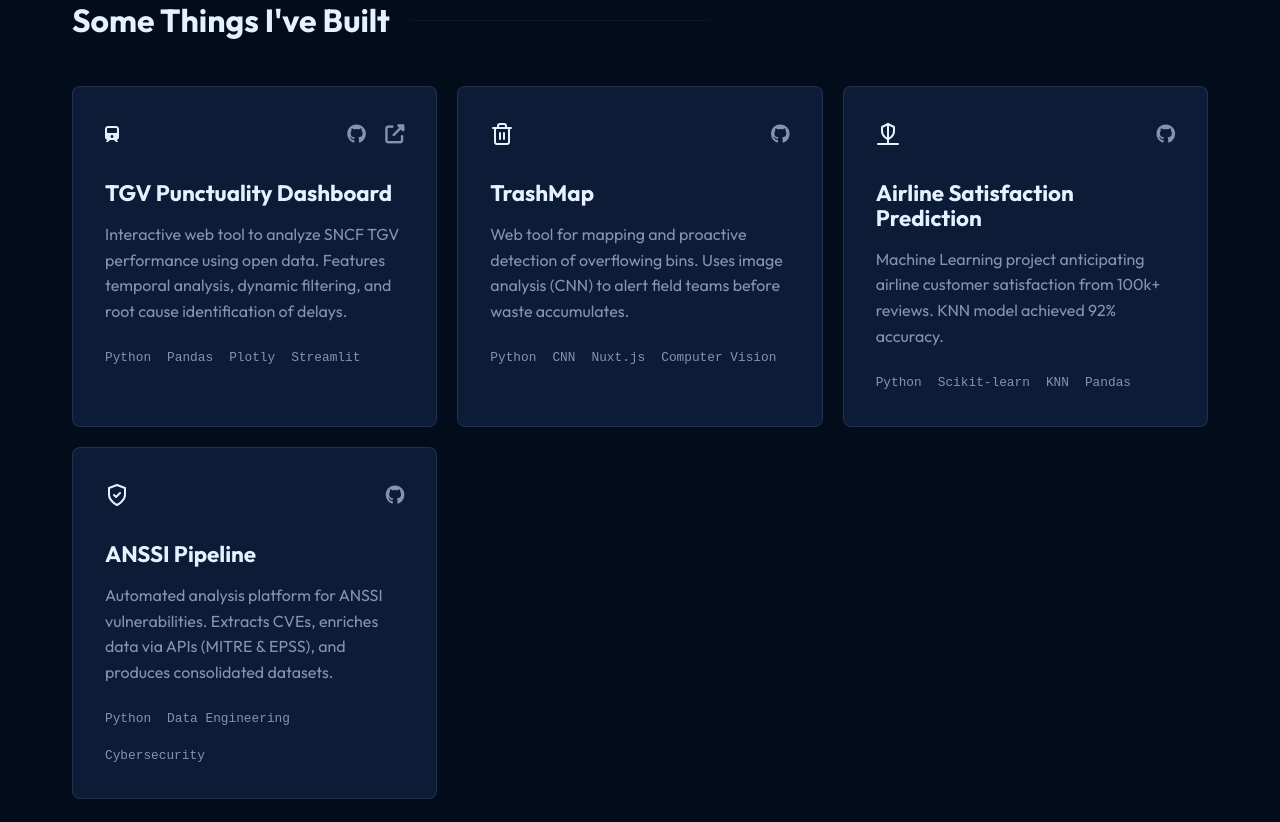
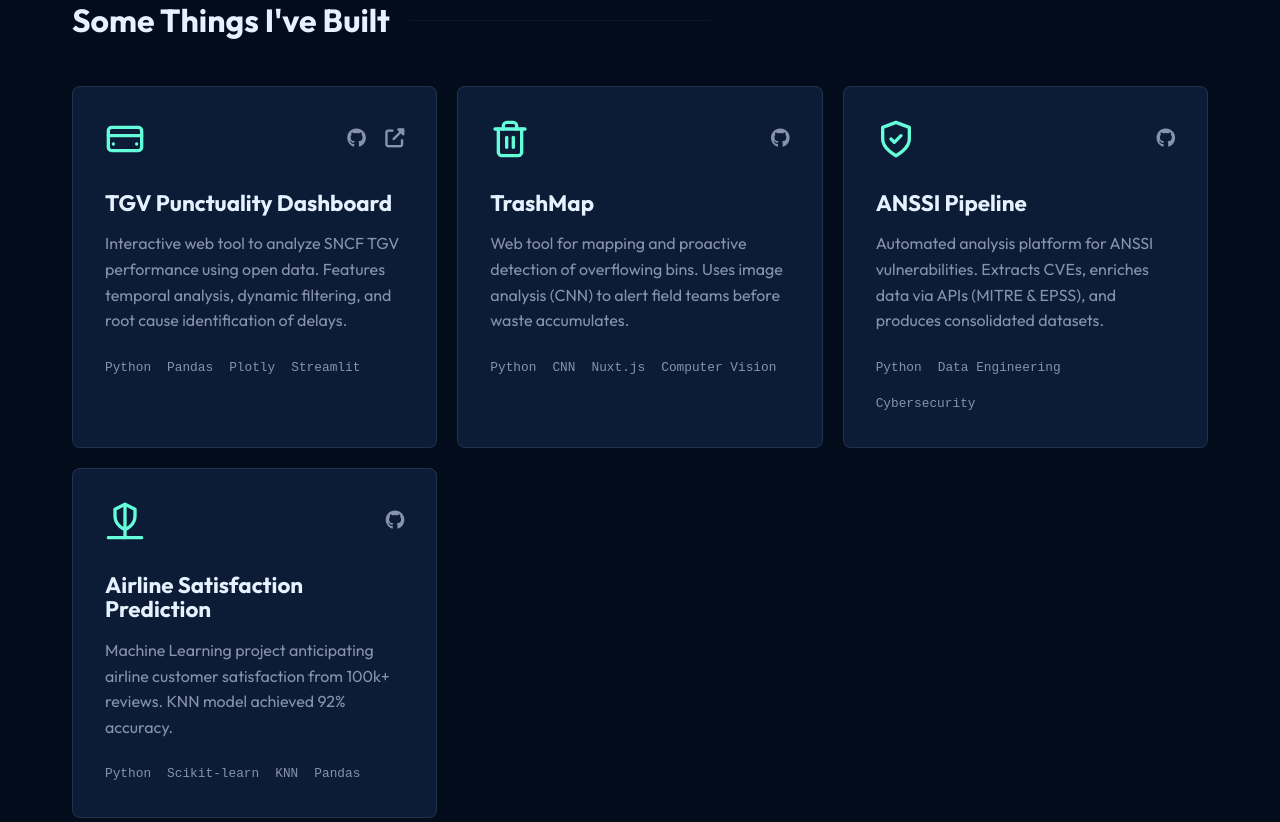
Before and after one commit to DorDNS/DoryanDenis, a website built with Vite: page index.html in a window 1280 px wide. Shown: the part 1534-2356 px from the top of the page. Built offline with nearby package versions, Linux system fonts and the light colour scheme.

Commit message:
Update projects: reorder and custom outline icons

```diff
--- a/index.html
+++ b/index.html
@@ -87,11 +87,18 @@
       <div class="container">
         <h2 class="section-title" data-i18n="projects_title">Some Things I've Built</h2>
         <div class="projects-grid">
-          <!-- Project 1 -->
+          <!-- Project 1: TGV -->
           <div class="project-card glass-card">
             <div class="project-content">
               <div class="project-header">
-                <i class="fas fa-train"></i>
+                <svg xmlns="http://www.w3.org/2000/svg" width="40" height="40" viewBox="0 0 24 24" fill="none"
+                  stroke="currentColor" stroke-width="2" stroke-linecap="round" stroke-linejoin="round"
+                  class="project-icon">
+                  <rect x="2" y="5" width="20" height="14" rx="2" />
+                  <line x1="2" y1="10" x2="22" y2="10" />
+                  <line x1="5" y1="15" x2="5" y2="15.01" />
+                  <line x1="19" y1="15" x2="19" y2="15.01" />
+                </svg>
                 <div class="project-links">
                   <a href="https://github.com/DorDNS/TGV-Punctuality-Dashboard" target="_blank"><i
                       class="fab fa-github"></i></a>
@@ -112,11 +119,12 @@
               </ul>
             </div>
           </div>
-          <!-- Project 2 -->
+
+          <!-- Project 2: TrashMap -->
           <div class="project-card glass-card">
             <div class="project-content">
               <div class="project-header">
-                <svg xmlns="http://www.w3.org/2000/svg" width="24" height="24" viewBox="0 0 24 24" fill="none"
+                <svg xmlns="http://www.w3.org/2000/svg" width="40" height="40" viewBox="0 0 24 24" fill="none"
                   stroke="currentColor" stroke-width="2" stroke-linecap="round" stroke-linejoin="round"
                   class="project-icon">
                   <path d="M3 6h18" />
@@ -143,11 +151,39 @@
               </ul>
             </div>
           </div>
-          <!-- Project 3 -->
+
+          <!-- Project 3: ANSSI Pipeline -->
           <div class="project-card glass-card">
             <div class="project-content">
               <div class="project-header">
-                <svg xmlns="http://www.w3.org/2000/svg" width="24" height="24" viewBox="0 0 24 24" fill="none"
+                <svg xmlns="http://www.w3.org/2000/svg" width="40" height="40" viewBox="0 0 24 24" fill="none"
+                  stroke="currentColor" stroke-width="2" stroke-linecap="round" stroke-linejoin="round"
+                  class="project-icon">
+                  <path d="M12 22s8-4 8-10V5l-8-3-8 3v7c0 6 8 10 8 10" />
+                  <path d="m9 12 2 2 4-4" />
+                </svg>
+                <div class="project-links">
+                  <a href="https://github.com/DorDNS/AtelierDS_PRJ" target="_blank"><i class="fab fa-github"></i></a>
+                </div>
+              </div>
+              <h3 class="project-title">ANSSI Pipeline</h3>
+              <p class="project-description" data-i18n="project_anssi_desc">
+                Automated analysis platform for ANSSI vulnerabilities. Extracts CVEs, enriches data via APIs (MITRE &
+                EPSS), and produces consolidated datasets.
+              </p>
+              <ul class="project-tech">
+                <li>Python</li>
+                <li>Data Engineering</li>
+                <li>Cybersecurity</li>
+              </ul>
+            </div>
+          </div>
+
+          <!-- Project 4: Airline Satisfaction -->
+          <div class="project-card glass-card">
+            <div class="project-content">
+              <div class="project-header">
+                <svg xmlns="http://www.w3.org/2000/svg" width="40" height="40" viewBox="0 0 24 24" fill="none"
                   stroke="currentColor" stroke-width="2" stroke-linecap="round" stroke-linejoin="round"
                   class="project-icon">
                   <path d="M2 22h20" />
@@ -168,32 +204,6 @@
                 <li>Scikit-learn</li>
                 <li>KNN</li>
                 <li>Pandas</li>
-              </ul>
-            </div>
-          </div>
-          <!-- Project 4 -->
-          <div class="project-card glass-card">
-            <div class="project-content">
-              <div class="project-header">
-                <svg xmlns="http://www.w3.org/2000/svg" width="24" height="24" viewBox="0 0 24 24" fill="none"
-                  stroke="currentColor" stroke-width="2" stroke-linecap="round" stroke-linejoin="round"
-                  class="project-icon">
-                  <path d="M12 22s8-4 8-10V5l-8-3-8 3v7c0 6 8 10 8 10Z" />
-                  <path d="m9 12 2 2 4-4" />
-                </svg>
-                <div class="project-links">
-                  <a href="https://github.com/DorDNS/AtelierDS_PRJ" target="_blank"><i class="fab fa-github"></i></a>
-                </div>
-              </div>
-              <h3 class="project-title">ANSSI Pipeline</h3>
-              <p class="project-description" data-i18n="project_anssi_desc">
-                Automated analysis platform for ANSSI vulnerabilities. Extracts CVEs, enriches data via APIs (MITRE &
-                EPSS), and produces consolidated datasets.
-              </p>
-              <ul class="project-tech">
-                <li>Python</li>
-                <li>Data Engineering</li>
-                <li>Cybersecurity</li>
               </ul>
             </div>
           </div>
--- a/style.css
+++ b/style.css
@@ -446,9 +446,13 @@ nav {
   margin-bottom: 2rem;
 }
 
-.project-header .fa-folder {
-  font-size: 40px;
+.project-icon {
   color: var(--accent-color);
+  transition: var(--transition);
+}
+
+.glass-card:hover .project-icon {
+  transform: scale(1.1);
 }
 
 .project-links a {
```
